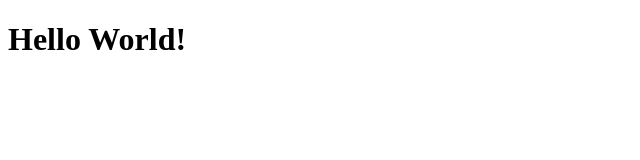
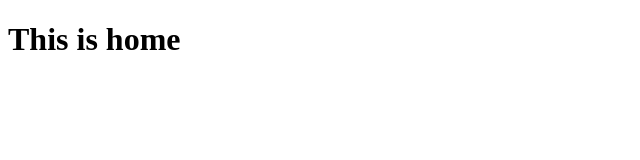
Before and after one commit to phoboxx/shortit, a React (Create React App) app in the folder client/: page / in a window 1280 px wide. Shown: the top 160 px of the page, without its empty margins (0-640 px from the left). Built offline with nearby package versions, Linux system fonts and the light colour scheme.

Commit message:
Client - POC on react-router

```diff
--- a/client/src/App.js
+++ b/client/src/App.js
@@ -1,7 +1,31 @@
-import React from 'react';
+import React, { Fragment } from 'react';
+import { BrowserRouter as Router, Route, Switch } from 'react-router-dom';
 
 function App() {
-  return <h1>Hello World!</h1>;
+  return (
+    <Router>
+      <Switch>
+        <Route path='/' exact component={Home} />
+        <Route path='/' component={ShortURL} />
+      </Switch>
+    </Router>
+  );
 }
 
+const Home = () => {
+  return (
+    <Fragment>
+      <h1>This is home</h1>
+    </Fragment>
+  );
+};
+
+const ShortURL = () => {
+  return (
+    <Fragment>
+      <h1>This is ShortURL</h1>
+    </Fragment>
+  );
+};
+
 export default App;
--- a/package.json
+++ b/package.json
@@ -13,6 +13,8 @@
     "dotenv": "^8.2.0",
     "express": "^4.17.1",
     "express-validator": "^6.6.1",
-    "mongoose": "^5.10.0"
+    "fragment": "^0.3.0",
+    "mongoose": "^5.10.0",
+    "react-router-dom": "^5.2.0"
   }
 }
```
Also changed, not shown: 1 other file (tests, documents, lock files or other folders).
